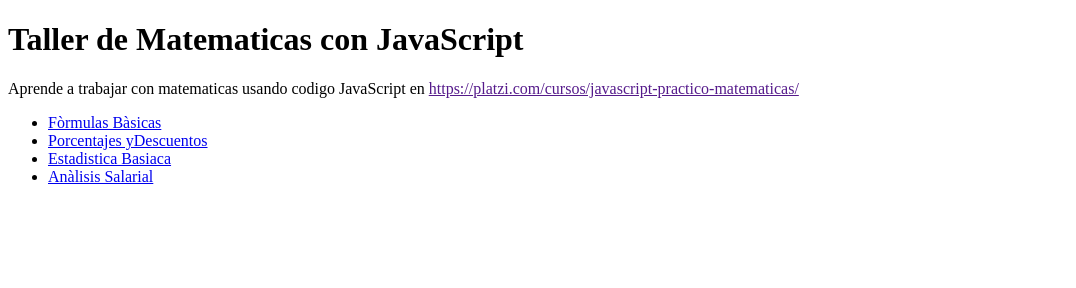
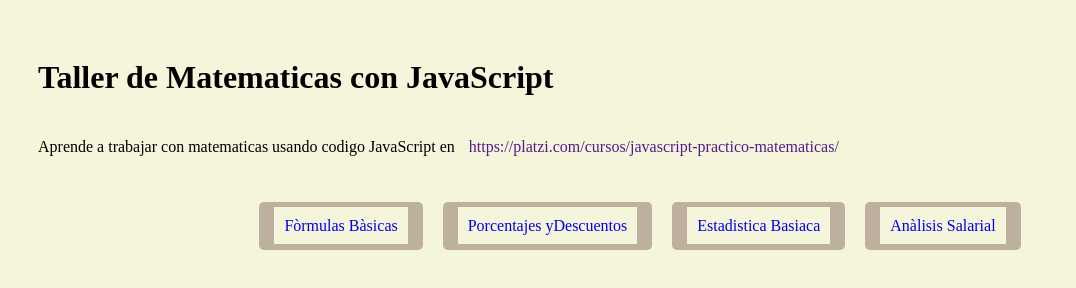
Before and after one commit to yanny95ch/Taller_Practico_JS_Matematicas_y_Estadistica_Basica, a plain HTML site: page index.html in a window 1280 px wide. Shown: the whole page, without its empty margins (0-1076 px from the left). Drawn offline with Linux system fonts and the light colour scheme.

Commit message:
Como obtener la moda en array bidimencionales + css

```diff
--- /dev/null
+++ b/index.css
@@ -0,0 +1,31 @@
+*{
+    padding: 10px;
+    background-color: beige;
+
+}
+html{
+    display: inline-block;
+}
+a{
+    text-decoration: none;
+}
+ul{
+    flex-direction:row;
+    display: flex;
+    justify-content: center;
+
+
+}
+li{
+
+    list-style: none;
+}
+.list{
+
+    border-radius: 5px;
+    padding: 15px;
+    margin: 10px;
+    background-color: rgb(189, 176, 159);
+
+
+}
--- a/index.html
+++ b/index.html
@@ -5,7 +5,7 @@
     <meta http-equiv='X-UA-Compatible' content='IE=edge'>
     <title>Taller de matematicas en JS</title>
     <meta name='viewport' content='width=device-width, initial-scale=1'>
-    <link rel='stylesheet' type='text/css' media='screen' href='main.css'>
+    <link rel='stylesheet' type='text/css' media='screen' href='index.css'>
 
 </head>
 <body>
@@ -13,16 +13,16 @@
     <p>Aprende a trabajar con matematicas usando codigo JavaScript en <a href="">https://platzi.com/cursos/javascript-practico-matematicas/</a> </p>
 
     <ul>
-        <li>
+        <li class="list">
              <a href="./math.html">Fòrmulas Bàsicas</a>
         </li>
-        <li>
+        <li class="list">
              <a href="./descuentos.html">Porcentajes yDescuentos</a>
         </li>
-        <li>
+        <li class="list">
             <a href="./Promedio-Media-Moda.html">Estadistica Basiaca</a>
         </li>
-        <li>
+        <li class="list">
             <a href="./salarios.html">Anàlisis Salarial</a>
         </li>
     </ul>
```
Also changed, not shown: Promedio-Media-Moda.js (+24 -5 lines).
